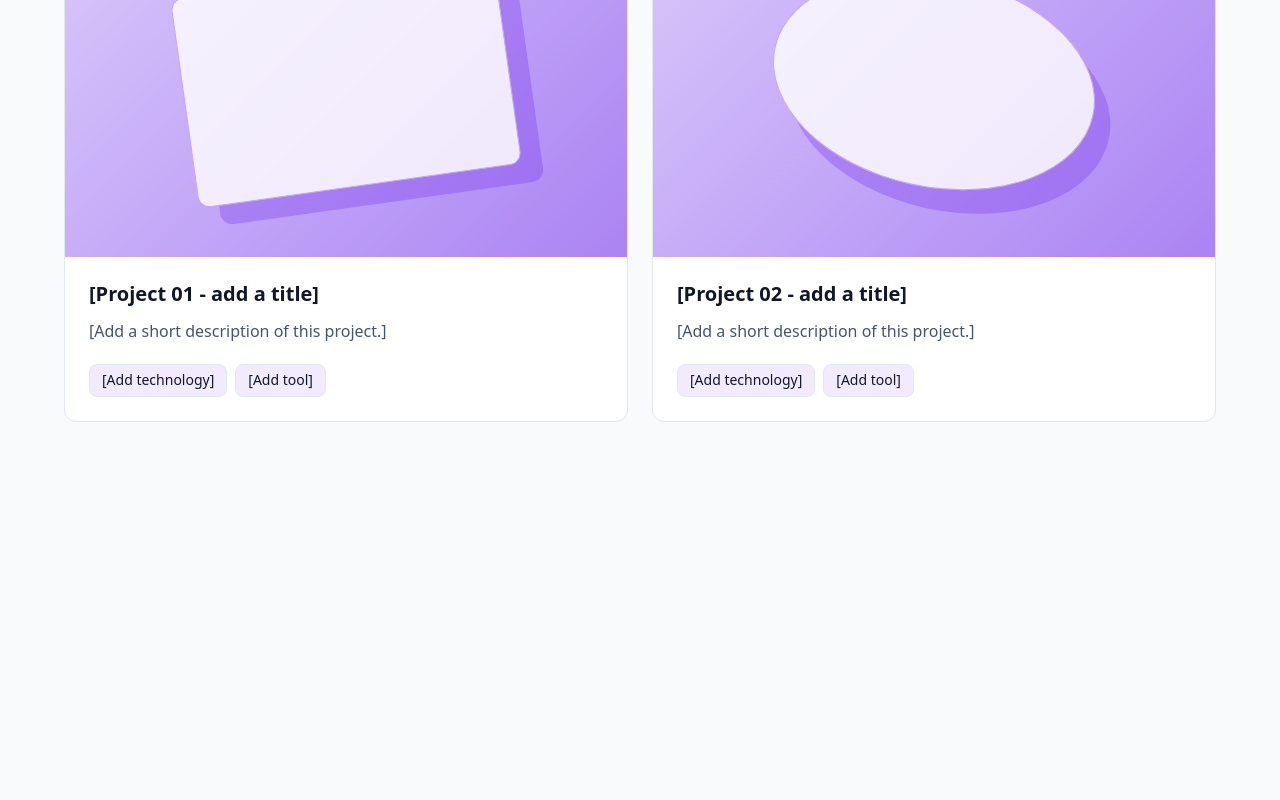
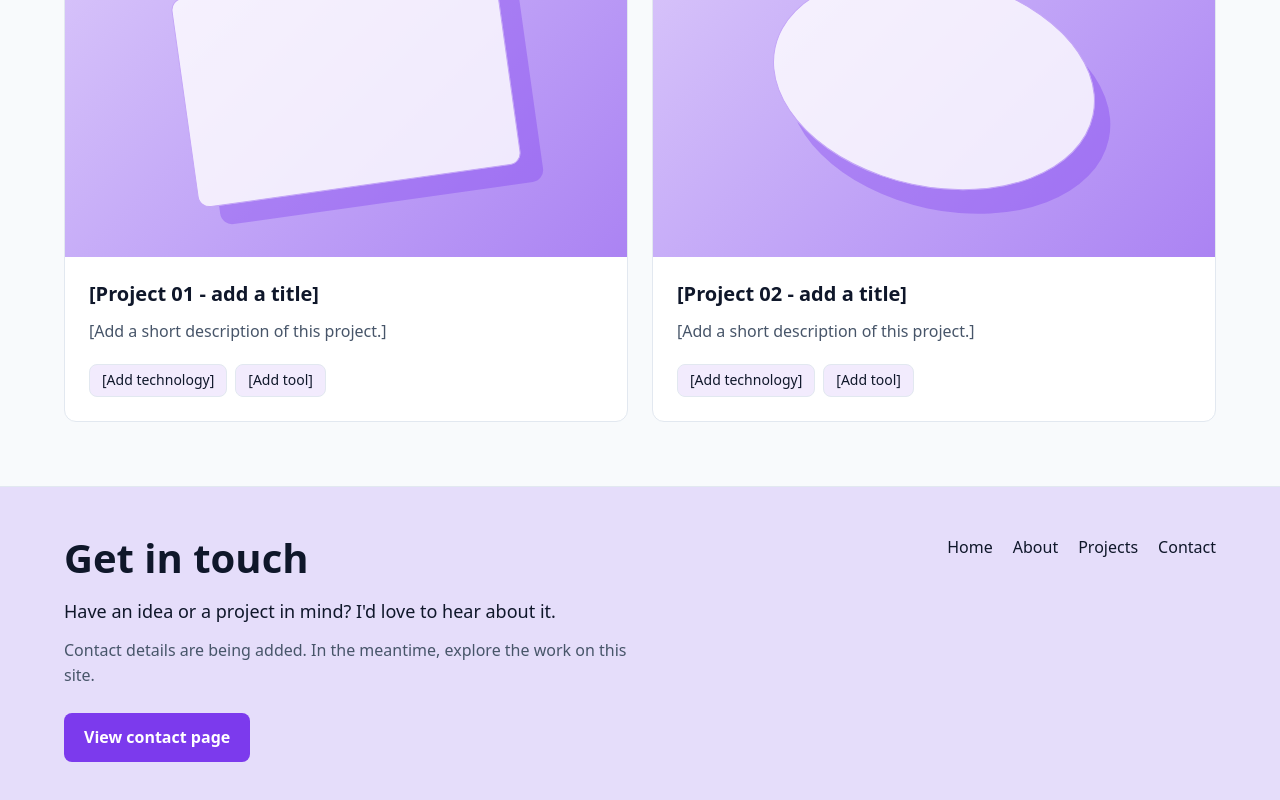
Before and after one commit to rosenberg-c/portfolio, a React (Vite) app: page / in a window 1280 px wide. Shown: the part 981-1781 px from the top of the page. Before the commit the page ends 1467 px from the top, so only its background shows below. Built offline with nearby package versions, Linux system fonts and the light colour scheme.

Commit message:
feat(layout): add shared portfolio footer

```diff
--- a/src/features/site-layout/SiteLayout.tsx
+++ b/src/features/site-layout/SiteLayout.tsx
@@ -1,4 +1,5 @@
 import { Outlet } from "react-router";
+import { SiteFooter } from "./components/SiteFooter/SiteFooter";
 import { SiteHeader } from "./components/SiteHeader/SiteHeader";
 
 export const SiteLayout = () => {
@@ -13,6 +14,7 @@ export const SiteLayout = () => {
           <Outlet />
         </div>
       </main>
+      <SiteFooter />
     </div>
   );
 };
--- /dev/null
+++ b/src/features/site-layout/components/SiteFooter/SiteFooter.content.ts
@@ -0,0 +1,9 @@
+import { contactContent } from "../../../../pages/Contact/Contact.content";
+
+export const siteFooterContent = {
+  title: contactContent.title,
+  invitation: contactContent.invitation,
+  notice: contactContent.notice,
+  action: "View contact page",
+  navigationLabel: "Footer navigation",
+} as const;
--- /dev/null
+++ b/src/features/site-layout/components/SiteFooter/SiteFooter.module.css
@@ -0,0 +1,65 @@
+.footer {
+  border-top: 1px solid var(--color-border);
+  background: color-mix(in srgb, var(--color-bg) 85%, var(--color-accent));
+}
+
+.inner {
+  display: flex;
+  flex-wrap: wrap;
+  justify-content: space-between;
+  gap: var(--space-8);
+  padding-block: var(--space-12);
+}
+
+.contact {
+  max-width: 36rem;
+}
+
+.contact h2 {
+  margin: 0;
+  font-size: clamp(1.75rem, 4vw, 2.5rem);
+  line-height: 1.15;
+}
+
+.invitation {
+  margin: var(--space-4) 0 0;
+  font-size: 1.125rem;
+}
+
+.notice {
+  margin: var(--space-3) 0 var(--space-6);
+  color: var(--color-muted);
+}
+
+.action {
+  display: inline-flex;
+  padding: var(--space-3) var(--space-5);
+  border-radius: var(--radius-sm);
+  background: var(--color-accent);
+  color: var(--color-accent-contrast);
+  font-weight: 600;
+  text-decoration: none;
+}
+
+.action:hover {
+  background: var(--color-accent-hover);
+}
+
+.links {
+  display: flex;
+  flex-wrap: wrap;
+  gap: var(--space-3) var(--space-5);
+  margin: 0;
+  padding: 0;
+  list-style: none;
+}
+
+.links a {
+  color: var(--color-text);
+  text-decoration: none;
+}
+
+.links a:hover {
+  color: var(--color-accent);
+  text-decoration: underline;
+}
--- /dev/null
+++ b/src/features/site-layout/components/SiteFooter/SiteFooter.tsx
@@ -0,0 +1,29 @@
+import { Link } from "react-router";
+import { paths } from "../../../../routes";
+import { navigation } from "../../content/navigation";
+import { siteFooterContent } from "./SiteFooter.content";
+import styles from "./SiteFooter.module.css";
+
+export const SiteFooter = () => (
+  <footer className={styles.footer}>
+    <div className={`${styles.inner} container`}>
+      <div className={styles.contact}>
+        <h2>{siteFooterContent.title}</h2>
+        <p className={styles.invitation}>{siteFooterContent.invitation}</p>
+        <p className={styles.notice}>{siteFooterContent.notice}</p>
+        <Link className={styles.action} to={paths.contact}>
+          {siteFooterContent.action}
+        </Link>
+      </div>
+      <nav aria-label={siteFooterContent.navigationLabel}>
+        <ul className={styles.links}>
+          {navigation.map(({ to, label }) => (
+            <li key={to}>
+              <Link to={to}>{label}</Link>
+            </li>
+          ))}
+        </ul>
+      </nav>
+    </div>
+  </footer>
+);
```
Also changed, not shown: 1 other file (tests, documents, lock files or other folders).
